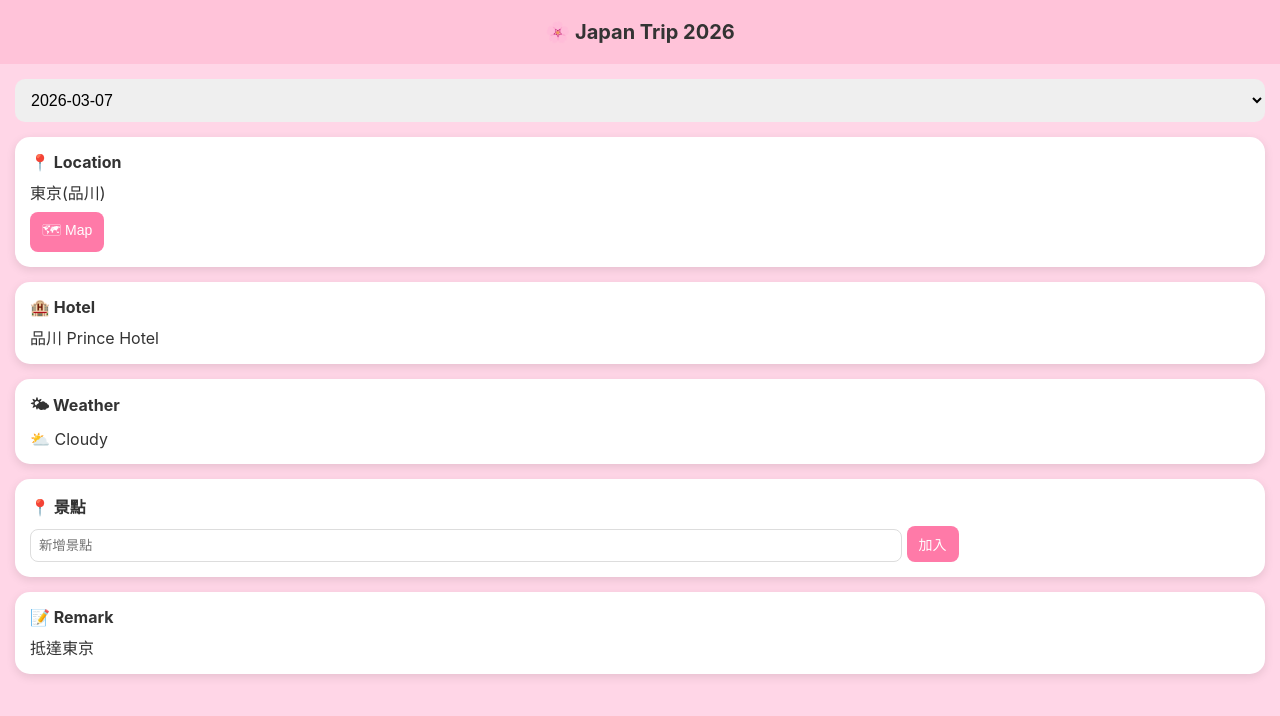
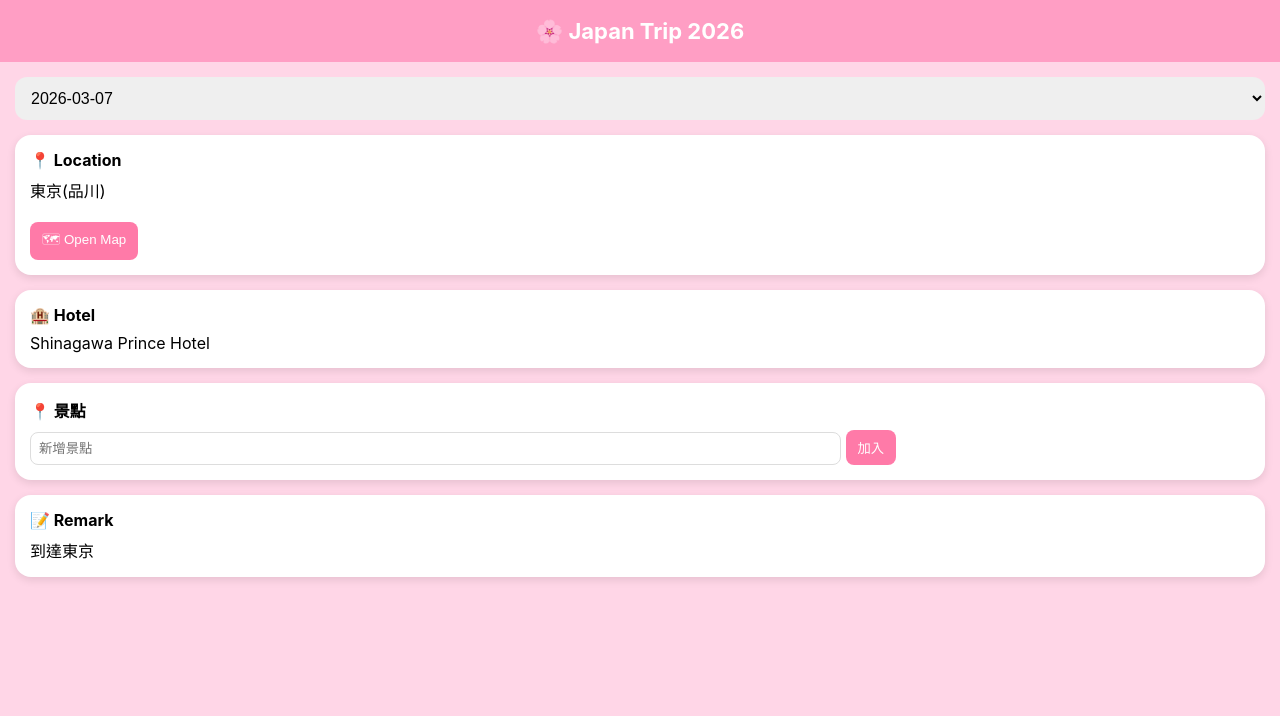
Before and after one commit to miumiu1206/2026niigatatravel, a plain HTML site: page index.html in a window 1280 px wide. Drawn offline with Linux system fonts and the light colour scheme.

Commit message:
Add files via upload

```diff
--- a/index.html
+++ b/index.html
@@ -1,25 +1,27 @@
 <!DOCTYPE html>
 <html lang="zh-HK">
 <head>
+
 <meta charset="UTF-8">
-<meta name="viewport" content="width=device-width,initial-scale=1">
-<title>🌸 Japan Trip 2026</title>
+<meta name="viewport" content="width=device-width, initial-scale=1">
+
+<title>Japan Trip 2026</title>
 
 <style>
 
 body{
+font-family:-apple-system;
 margin:0;
-font-family:-apple-system;
 background:#ffd6e7;
-color:#333;
 }
 
 header{
+background:#ff9ec4;
+padding:18px;
 text-align:center;
-padding:20px;
-background:#ffc3d9;
-font-size:20px;
+font-size:22px;
 font-weight:bold;
+color:white;
 }
 
 .container{
@@ -29,18 +31,18 @@ padding:15px;
 select{
 width:100%;
 padding:12px;
-border-radius:10px;
+border-radius:12px;
 border:none;
+font-size:16px;
 margin-bottom:15px;
-font-size:16px;
 }
 
 .card{
 background:white;
 padding:15px;
-border-radius:15px;
+border-radius:16px;
 margin-bottom:15px;
-box-shadow:0 3px 10px rgba(0,0,0,0.1);
+box-shadow:0 3px 8px rgba(0,0,0,0.1);
 }
 
 .title{
@@ -51,31 +53,26 @@ margin-bottom:8px;
 button{
 background:#ff7aa8;
 border:none;
+padding:8px 12px;
 color:white;
-padding:8px 12px;
 border-radius:8px;
-font-size:14px;
 }
 
 input{
-width:70%;
 padding:8px;
 border-radius:8px;
 border:1px solid #ddd;
+width:65%;
 }
 
 .spot{
 display:flex;
 justify-content:space-between;
-margin-top:8px;
-}
-
-.map{
-margin-top:8px;
-display:inline-block;
+margin-top:6px;
 }
 
 </style>
+
 </head>
 
 <body>
@@ -91,19 +88,15 @@ display:inline-block;
 <div class="card">
 <div class="title">📍 Location</div>
 <div id="location"></div>
+<br>
 <a id="mapBtn" target="_blank">
-<button class="map">🗺 Map</button>
+<button>🗺 Open Map</button>
 </a>
 </div>
 
 <div class="card">
 <div class="title">🏨 Hotel</div>
 <div id="hotel"></div>
-</div>
-
-<div class="card">
-<div class="title">🌤 Weather</div>
-<div id="weather">Loading...</div>
 </div>
 
 <div class="card">
@@ -125,92 +118,92 @@ display:inline-block;
 
 <script>
 
-const data={
+const tripData={
 
 "2026-03-07":{
 location:"東京(品川)",
-hotel:"品川 Prince Hotel",
-remark:"抵達東京"
+hotel:"Shinagawa Prince Hotel",
+remark:"到達東京"
 },
 
 "2026-03-08":{
 location:"東京",
-hotel:"品川 Prince Hotel"
+hotel:"Shinagawa Prince Hotel"
 },
 
 "2026-03-09":{
 location:"東京",
-hotel:"品川 Prince Hotel"
+hotel:"Shinagawa Prince Hotel"
 },
 
 "2026-03-10":{
 location:"東京",
-hotel:"品川 Prince Hotel"
+hotel:"Shinagawa Prince Hotel"
 },
 
 "2026-03-11":{
-location:"Niigata",
-hotel:"新潟日航酒店"
+location:"新潟 Niigata",
+hotel:"Hotel Nikko Niigata"
 },
 
 "2026-03-12":{
-location:"Niigata",
-hotel:"新潟日航酒店"
+location:"新潟 Niigata",
+hotel:"Hotel Nikko Niigata"
 },
 
 "2026-03-13":{
 location:"輕井澤",
-hotel:"輕井澤 Prince"
+hotel:"Karuizawa Prince Hotel"
 },
 
 "2026-03-14":{
 location:"輕井澤",
-hotel:"輕井澤 Prince"
+hotel:"Karuizawa Prince Hotel"
 },
 
 "2026-03-15":{
 location:"月岡溫泉",
-hotel:"白玉之湯"
+hotel:"Shiratama no Yu"
 },
 
 "2026-03-16":{
 location:"月岡溫泉",
-hotel:"白玉之湯"
+hotel:"Shiratama no Yu"
 },
 
 "2026-03-17":{
 location:"月岡溫泉",
-hotel:"白玉之湯"
+hotel:"Shiratama no Yu"
 },
 
 "2026-03-18":{
-location:"Niigata",
-hotel:"新潟日航酒店"
+location:"新潟",
+hotel:"Hotel Nikko Niigata"
 },
 
 "2026-03-19":{
-location:"Niigata",
-hotel:"新潟日航酒店"
+location:"新潟",
+hotel:"Hotel Nikko Niigata"
 },
 
 "2026-03-20":{
-location:"Niigata",
-hotel:"新潟日航酒店"
+location:"新潟",
+hotel:"Hotel Nikko Niigata"
 },
 
 "2026-03-21":{
-location:"Niigata",
-hotel:"新潟日航酒店"
+location:"新潟",
+hotel:"Hotel Nikko Niigata"
 },
 
 "2026-03-22":{
 location:"東京",
-hotel:"東京酒店"
+hotel:"Tokyo Hotel"
 },
 
 "2026-03-23":{
 location:"東京",
-hotel:"東京酒店"
+hotel:"Tokyo Hotel"
 },
 
 "2026-03-24":{
@@ -222,49 +215,50 @@ hotel:"回程"
 
 const select=document.getElementById("daySelect")
 
-Object.keys(data).forEach((d,i)=>{
+for(let d in tripData){
 
-let op=document.createElement("option")
-op.value=d
-op.text=d
-select.appendChild(op)
+let opt=document.createElement("option")
+opt.value=d
+opt.text=d
 
-})
+select.appendChild(opt)
 
-select.onchange=loadDay
+}
+
+select.addEventListener("change",loadDay)
 
 function loadDay(){
 
 let day=select.value
-let d=data[day]
+let data=tripData[day]
 
-document.getElementById("location").innerText=d.location||""
-document.getElementById("hotel").innerText=d.hotel||""
-document.getElementById("remark").innerText=d.remark||""
+document.getElementById("location").innerText=data.location||""
+document.getElementById("hotel").innerText=data.hotel||""
+document.getElementById("remark").innerText=data.remark||""
 
 document.getElementById("mapBtn").href=
-"https://www.google.com/maps/search/"+d.location
+"https://www.google.com/maps/search/"+data.location
 
 loadSpots()
-
-weather()
 
 }
 
 function addSpot(){
 
+let input=document.getElementById("spotInput")
+let val=input.value.trim()
+
+if(!val) return
+
 let day=select.value
-let v=document.getElementById("spotInput").value
-
-if(!v)return
 
 let spots=JSON.parse(localStorage.getItem(day)||"[]")
 
-spots.push(v)
+spots.push(val)
 
 localStorage.setItem(day,JSON.stringify(spots))
 
-document.getElementById("spotInput").value=""
+input.value=""
 
 loadSpots()
 
@@ -273,30 +267,32 @@ loadSpots()
 function loadSpots(){
 
 let day=select.value
+
 let spots=JSON.parse(localStorage.getItem(day)||"[]")
 
-let div=document.getElementById("spotList")
+let list=document.getElementById("spotList")
 
-div.innerHTML=""
+list.innerHTML=""
 
 spots.forEach((s,i)=>{
 
-let d=document.createElement("div")
-d.className="spot"
+let div=document.createElement("div")
 
-d.innerHTML=
-s+
-' <button onclick="delSpot('+i+')">❌</button>'
+div.className="spot"
 
-div.appendChild(d)
+div.innerHTML=
+s+' <button onclick="deleteSpot('+i+')">❌</button>'
+
+list.appendChild(div)
 
 })
 
 }
 
-function delSpot(i){
+function deleteSpot(i){
 
 let day=select.value
+
 let spots=JSON.parse(localStorage.getItem(day)||"[]")
 
 spots.splice(i,1)
@@ -307,15 +303,7 @@ loadSpots()
 
 }
 
-function weather(){
-
-let w=["☀️ Sunny","⛅ Cloudy","🌧 Rain"]
-
-document.getElementById("weather").innerText=
-w[Math.floor(Math.random()*3)]
-
-}
-
+select.selectedIndex=0
 loadDay()
 
 </script>
```
